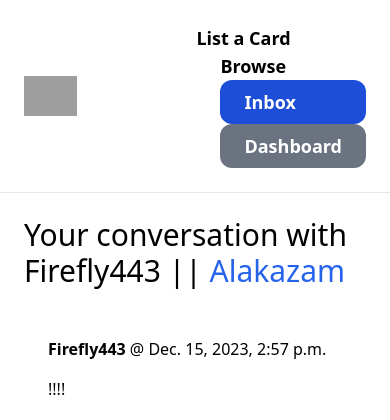
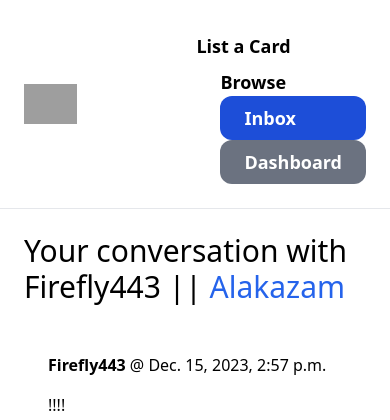
Before and after one commit to skub01/PokeShop, a Django app: page /inbox/16/ in a window 390 px wide. Shown: the top 420 px of the page. Run offline with Django 5.2, Linux system fonts and the light colour scheme; a user stored in the database is signed in; data comes from the database, SQL or seed files in the repository; parts of the project's set-up code (start-up, migrations or seed data) failed here and were passed over; some libraries are stand-ins or nearby versions; grey boxes are pictures that could not be loaded.

Commit message:
nav bar styling

```diff
--- a/core/templates/core/base.html
+++ b/core/templates/core/base.html
@@ -15,8 +15,8 @@
             <img src="https://live.staticflickr.com/65535/53406381311_b52d6d0cea_z.jpg" alt="PokeShop Logo" class="h-10">
         </a>
         <div class="space-x-6 flex flex-col sm:flex-row">
-            <a href="{% url 'item:new' %}" class="text-lg font-semibold hover:text-gray-500">List a Card</a>
-            <a href="{% url 'item:items' %}" class="text-lg font-semibold hover:text-gray-500">Browse</a>
+            <a href="{% url 'item:new' %}" class="text-lg font-semibold hover:text-gray-500 mt-2 sm:mt-0">List a Card</a>
+            <a href="{% url 'item:items' %}" class="text-lg font-semibold hover:text-gray-500 mt-2 sm:mt-0">Browse</a>
 
             {% if request.user.is_authenticated %}
             <a href="{% url 'conversation:inbox' %}" class="px-6 py-2 text-lg font-semibold text-white rounded-xl bg-blue-700 hover:bg-blue-800">Inbox</a>
```
